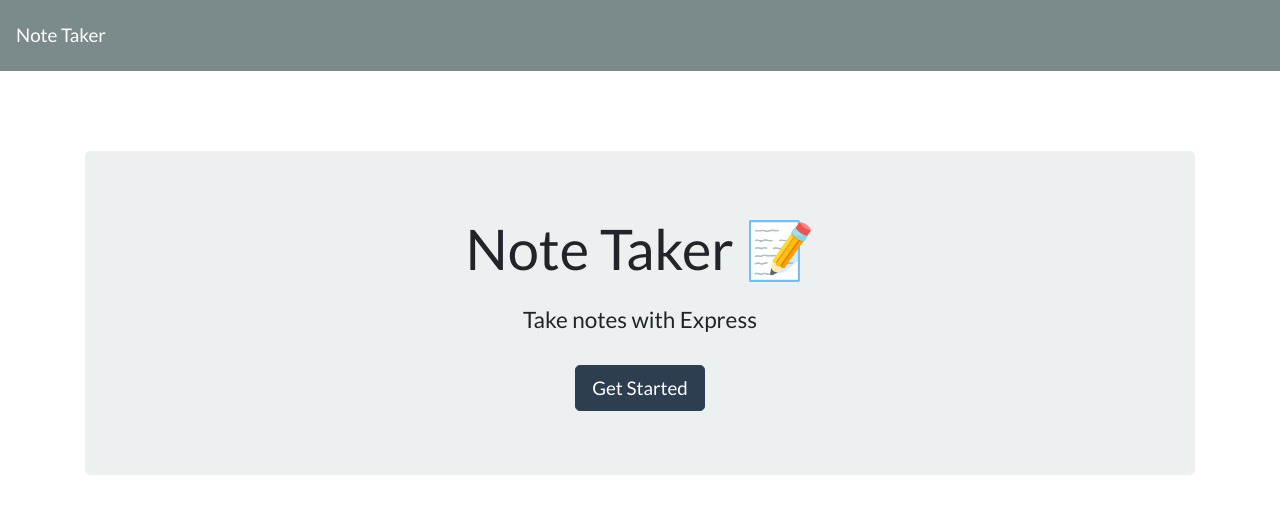
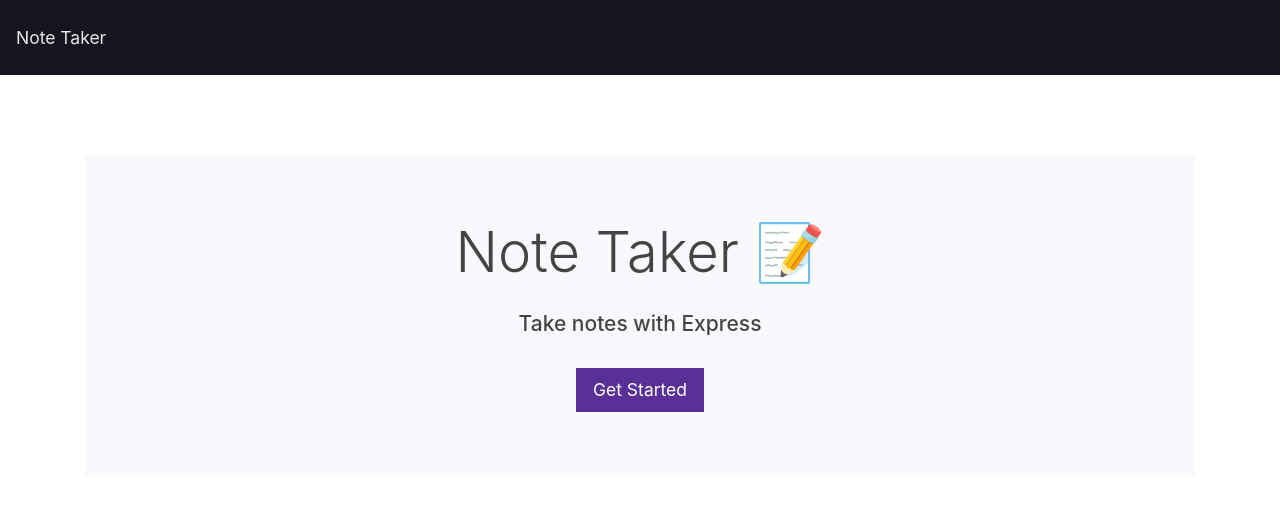
Before and after one commit to varunisinha/note-taker-application, a website: page public/index.html in a window 1280 px wide. Drawn offline with nearby package versions, Linux system fonts and the light colour scheme; no server answers.

Commit message:
changes in layout

```diff
--- a/public/index.html
+++ b/public/index.html
@@ -6,7 +6,7 @@
     <meta name="viewport" content="width=device-width, initial-scale=1.0">
     <meta http-equiv="X-UA-Compatible" content="ie=edge">
     <title>Note Taker</title>
-    <link rel="stylesheet" href="https://cdnjs.cloudflare.com/ajax/libs/bootswatch/4.1.3/flatly/bootstrap.min.css" />
+    <link rel="stylesheet" href="https://cdnjs.cloudflare.com/ajax/libs/bootswatch/4.1.3/pulse/bootstrap.min.css" />
 </head>
 
 <body>
```
